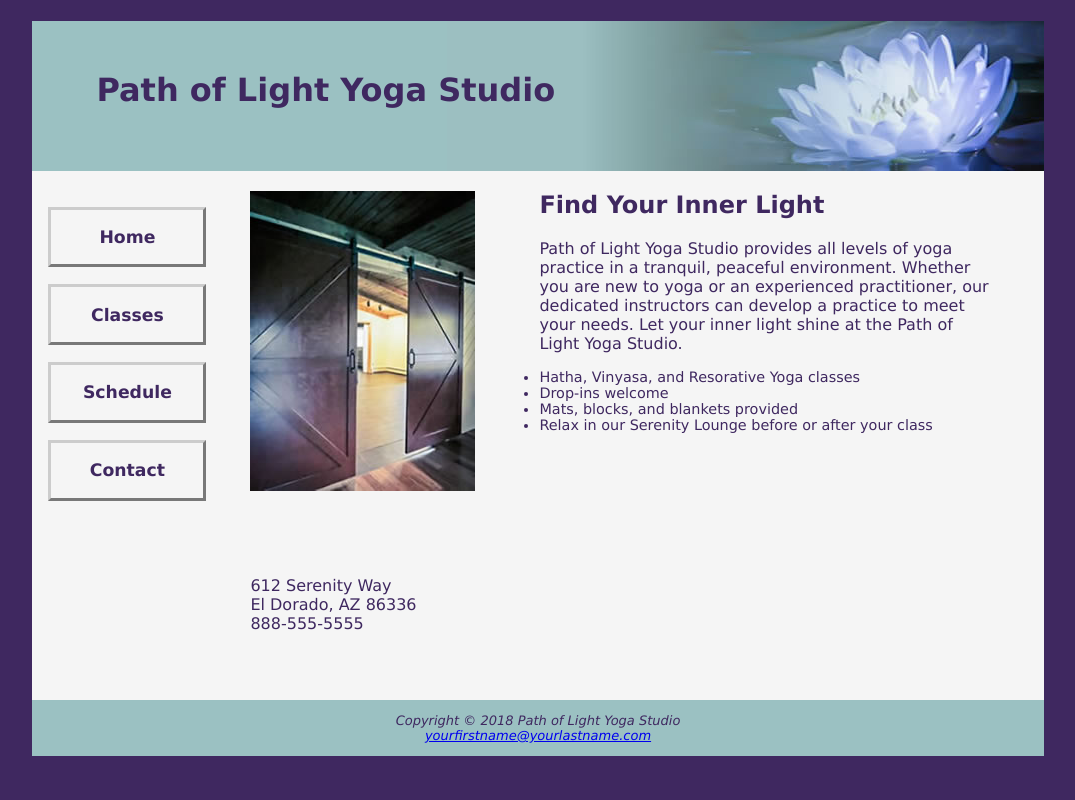
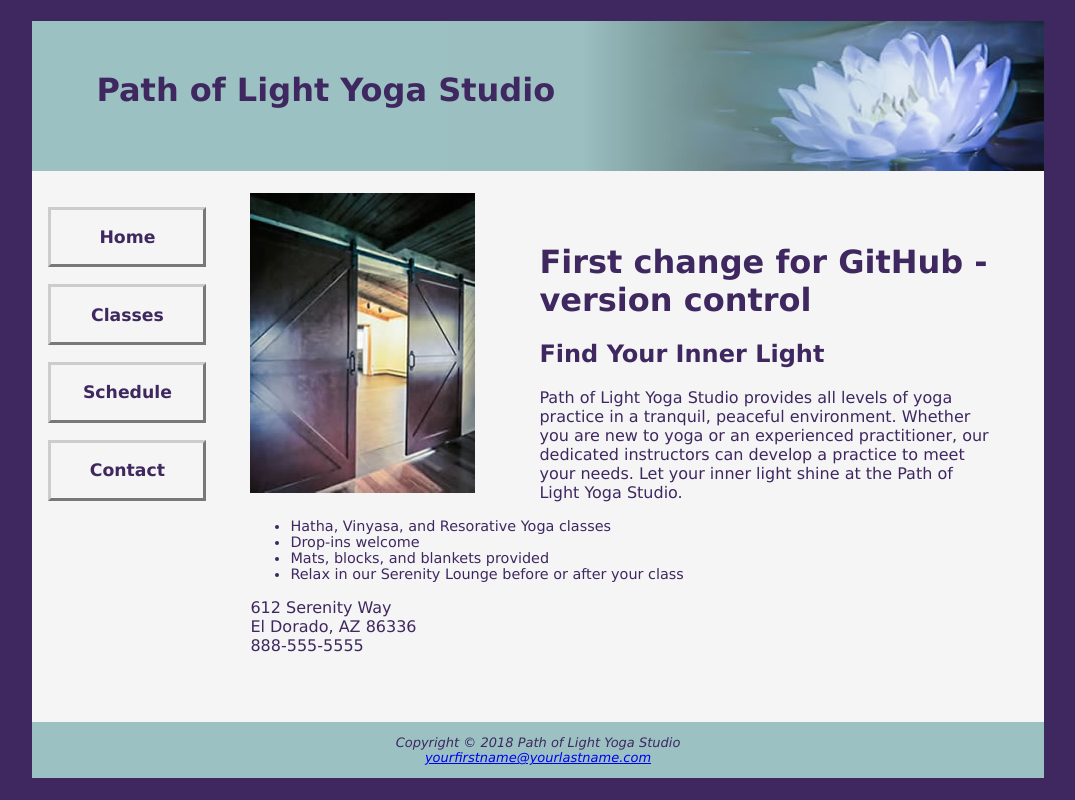
Before and after one commit to peterkovacikwctc/yoga_assignment, a plain HTML site: page index.html in a window 1280 px wide. Shown: the whole page, without its empty margins (102-1177 px from the left). Drawn offline with Linux system fonts and the light colour scheme.

Commit message:
First message

```diff
--- a/index.html
+++ b/index.html
@@ -28,6 +28,8 @@
            height="300"
            width="225"
            alt="yoga door">
+
+    <h1>First change for GitHub - version control</h1>
 
     <h2>Find Your Inner Light</h2>
 
```
